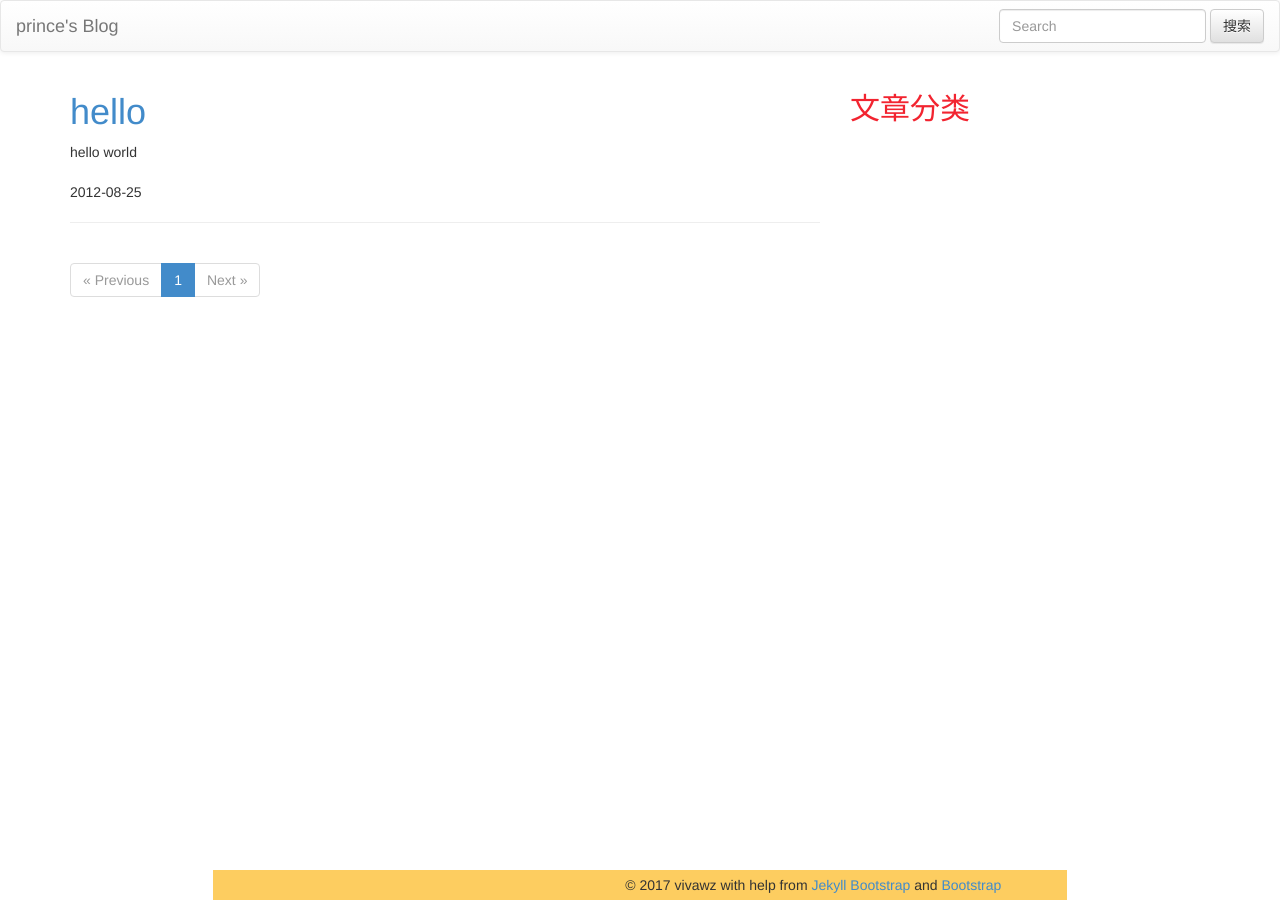
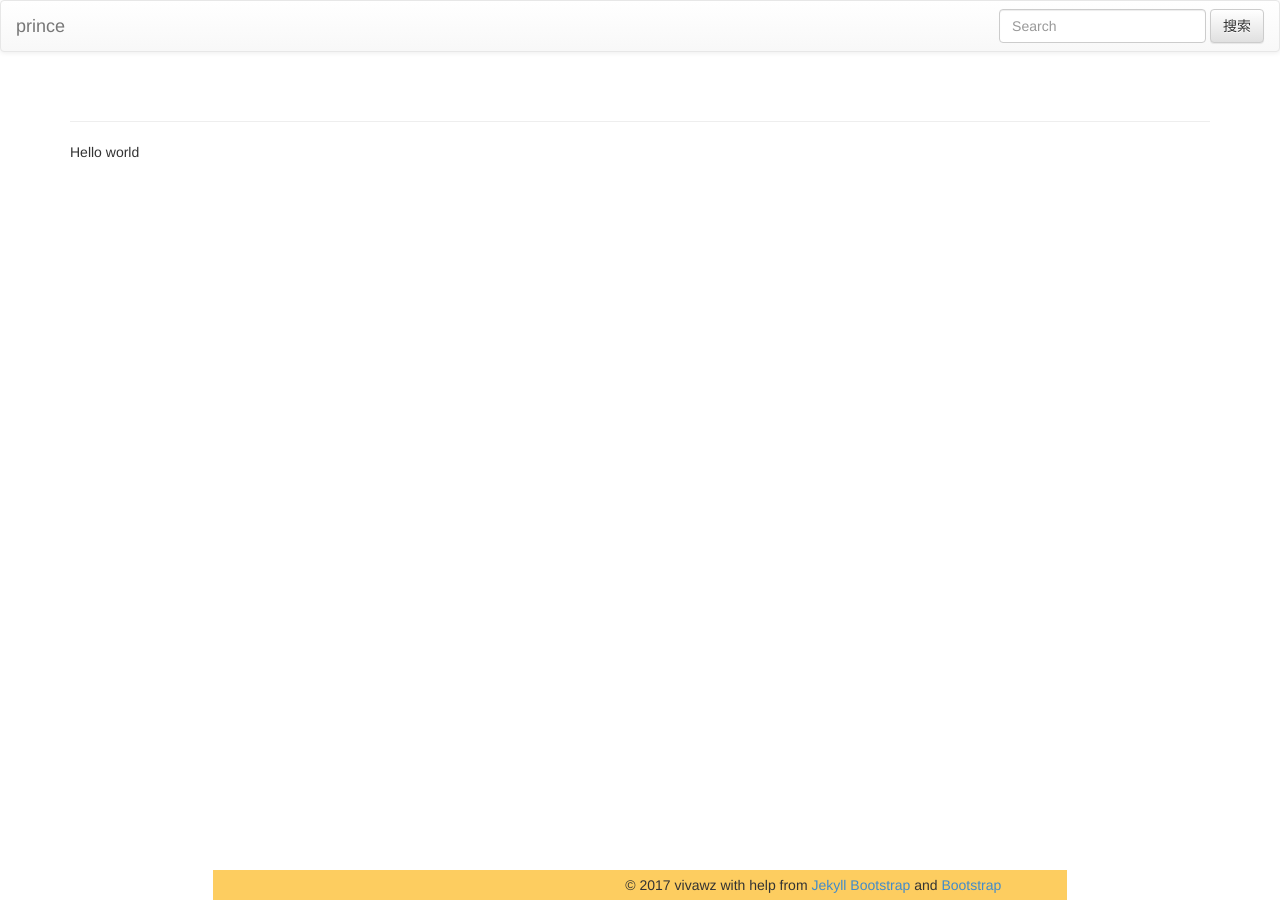
Before and after one commit to vivawz/vivawz.github.io, a Jekyll site: the page built from index.md, in a window 1280 px wide. Built offline with Jekyll 4.4.1, drawn with Linux system fonts in a browser that asks for light colours; nearby versions of some CDN libraries; our own code applies the rules of GitHub Pages for plain Markdown files; the list of posts is cut into pages by our own code.

Commit message:
Set theme jekyll-theme-minimal and migrate Page Generator content

```diff
--- a/_config.yml
+++ b/_config.yml
@@ -141,3 +141,9 @@ gems:
   - jekyll-mentions
   - jekyll-sitemap
   - jekyll-feed
+
+title: prince
+description: Pages
+google_analytics:
+show_downloads: true
+theme: jekyll-theme-minimal
--- a/index.html
+++ /dev/null
@@ -1,90 +0,0 @@
----
-layout: default
-title: prince's Blog
----
-
-<meta itemprop="image" content="{{ site.image }}">
-<div class="row">
-    <div class="col-xs-12 col-md-8">
-    {% for post in paginator.posts %}
-        {% capture summary %}{{post.content | split:'<!--more-->' |first }}{% endcapture%}
-        <h1><a class="title" href="{{ BASE_PATH }}{{ post.url }}">{{ post.title }}</a></h1>
-        <div class="post_at_index">
-            {{summary}}
-            {% if summary != post.content %}<a href="{{ BASE_PATH }}{{ post.url }}" rel="nofollow">Read more...</a>{% endif %}
-        </div>
-        <br/>
-        <div>
-            <cite>{{ post.date | date: "%Y-%m-%d" }}</cite> <i class="icon-tag"></i>
-            {% for tag in post.tags %}<a href="{{ BASE_PATH }}{{ site.JB.tags_path }}#{{ tag }}-ref">{{ tag }}</a>
-            {% if forloop.last %}
-            {% else %}, {% endif %}
-            {% endfor %}
-        </div>
-        <div style="clear: both;"></div>
-        <hr/>
-    {% endfor %}
-
-    <!-- Pagination links -->
-    <nav>
-        <ul class="pagination">
-        {% if paginator.previous_page %}
-            {% if paginator.previous_page == 1 %}
-            <li>
-                <a href="/">&laquo; Previous</a>
-            </li>
-            {% else %}
-            <li>
-            <a href="/page{{ paginator.previous_page }}">&laquo; Previous</a>
-            </li>
-            {% endif %}
-        {% else %}
-            <li class="disabled">
-                <a>&laquo; Previous</a>
-            </li>
-        {% endif %}
-
-        {% if paginator.page == 1 %}
-            <li class="active">
-                <a>1</a>
-            </li>
-        {% else %}
-            <li>
-                <a href="/">1</a>
-            </li>
-        {% endif %}
-
-        {% for count in (2..paginator.total_pages) %}
-            {% if count == paginator.page %}
-            <li class="active">
-                <a>{{count}}</a>
-            </li>
-            {% else %}
-            <li>
-                <a href="/page{{count}}">{{count}}</a>
-            </li>
-            {% endif %}
-        {% endfor %}
-
-        {% if paginator.next_page %}
-            <li>
-                <a href="/page{{paginator.next_page}}">Next &raquo;</a>
-            </li>
-        {% else %}
-            <li class="disabled">
-            <a>Next &raquo;</a>
-           </li>
-        {% endif %}
-       </ul>
-    </nav>
-    </div>
-    <div class="col-xs-12 col-md-4">
-        <div class="categories">
-            <h2>文章分类</h2>
-            <ul class="tag_box">
-                {% assign categories_list = site.categories %}
-                {% include JB/categories_list %}
-            </ul>
-        </div>
-     </div>
-</div>
--- a/params.json
+++ /dev/null
@@ -1 +0,0 @@
-{"name":"prince","tagline":"Pages","body":"Hello world","google":"","note":"Don't delete this file! It's used internally to help with page regeneration."}
```
Also changed, not shown: index.md (added, +1 -0 lines).
